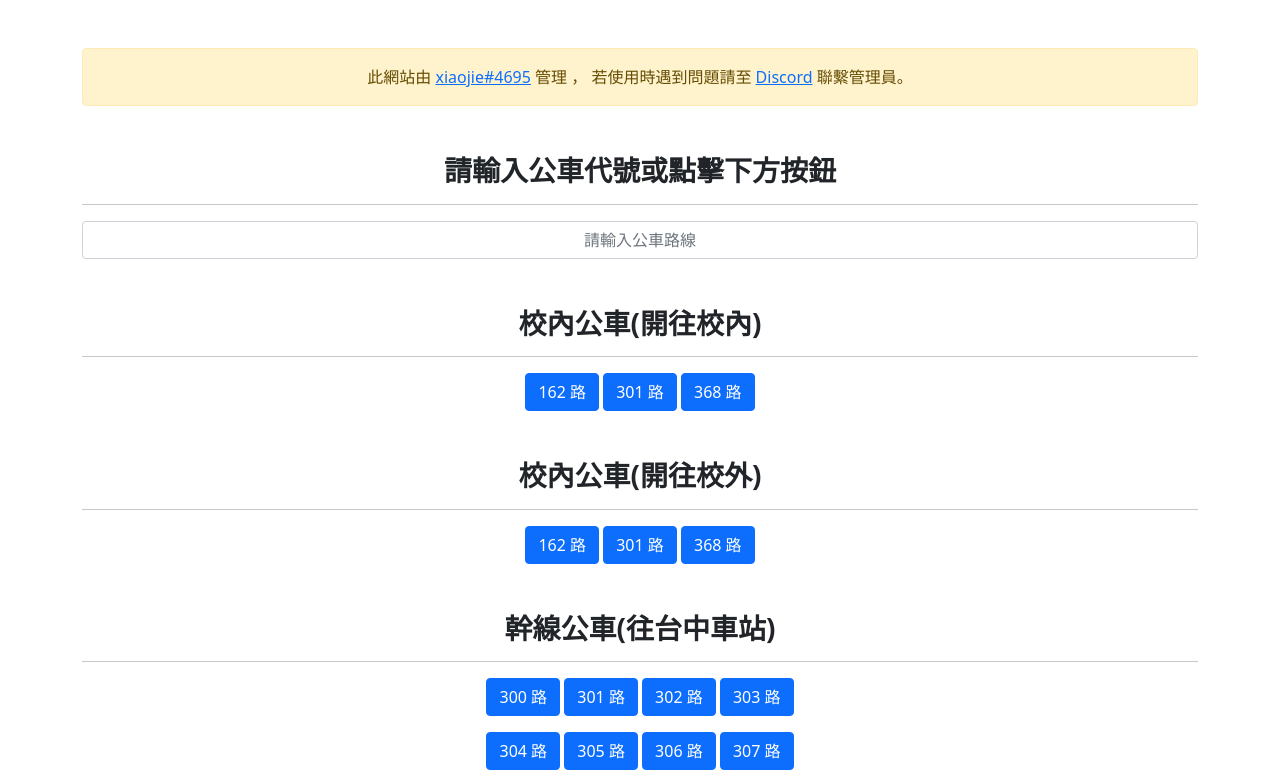
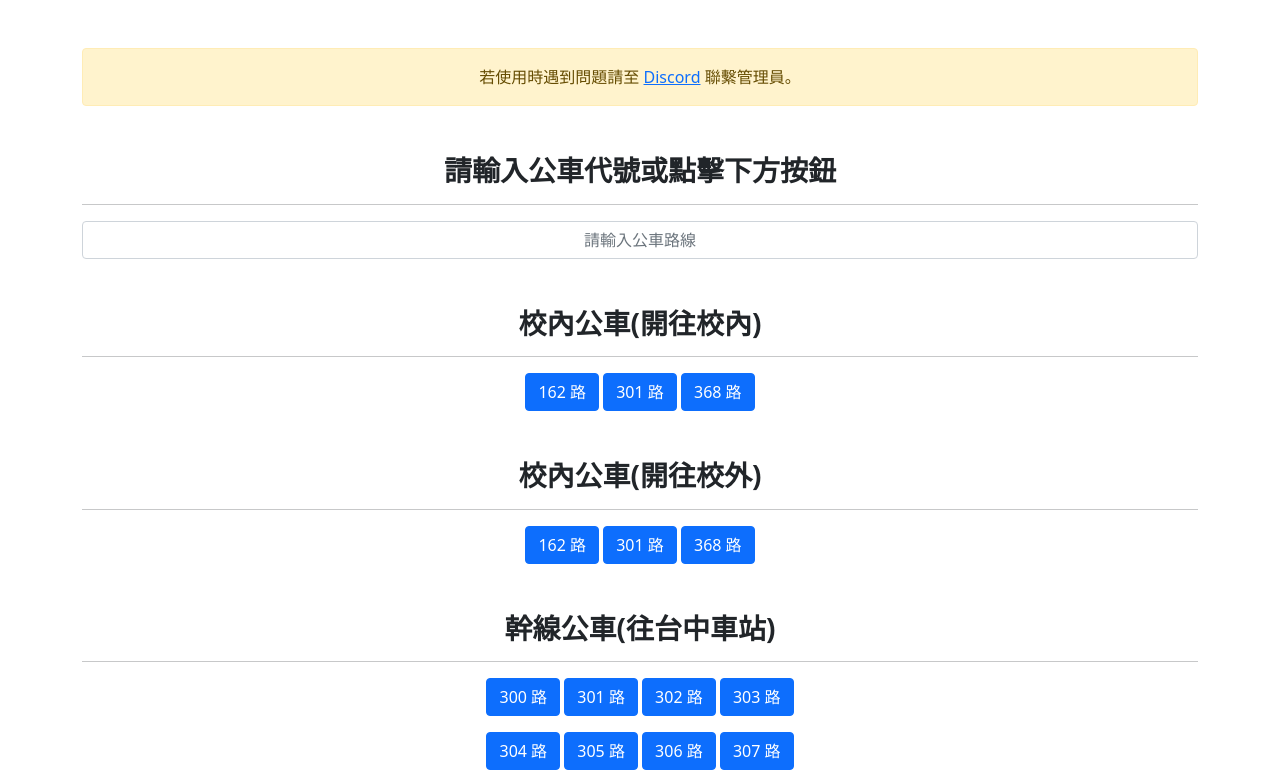
Before and after one commit to xiaojie4082/Taichung_Bus, a plain HTML site: page index.html in a window 1280 px wide. Shown: the top 783 px of the page. Drawn offline with nearby package versions, Linux system fonts and the light colour scheme.

Commit message:
Update index.html

```diff
--- a/index.html
+++ b/index.html
@@ -16,7 +16,7 @@
         <div class="container">
             <div class="text-center mt-5">
                 <div class="alert alert-warning" role="alert">
-                    此網站由 <a href="https://discord.gg/xjqDjPfju9" target="_blank">xiaojie#4695</a> 管理 ， 若使用時遇到問題請至 <a href="https://discord.gg/xjqDjPfju9" target="_blank">Discord</a> 聯繫管理員。
+                    若使用時遇到問題請至 <a href="https://discord.gg/xjqDjPfju9" target="_blank">Discord</a> 聯繫管理員。
                 </div>
             </div>
         </div>
@@ -24,7 +24,7 @@
         <!--<div class="container">
             <div class="text-center mt-5">
                 <div class="alert alert-warning" role="alert">
-                    你的一點點回饋是我們的動力，填寫表單讓我們變得更好吧！
+                    填寫表單讓我們變得更好吧！
                 </div>
             </div>
         </div>
```
